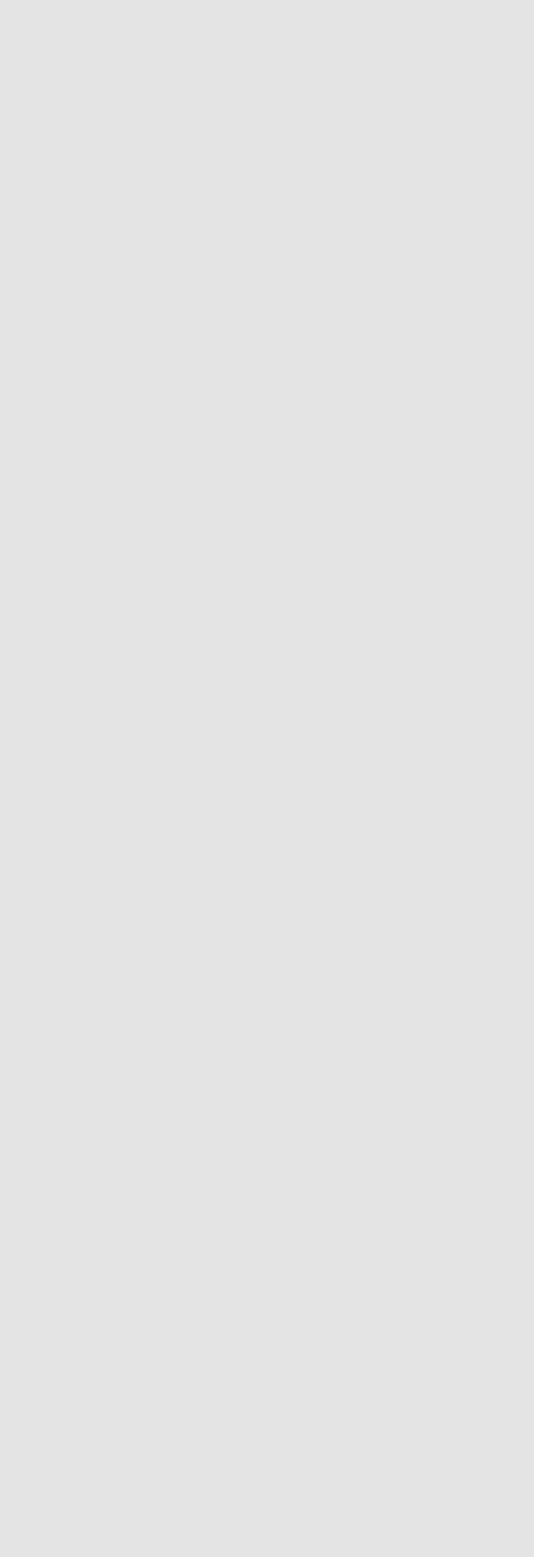
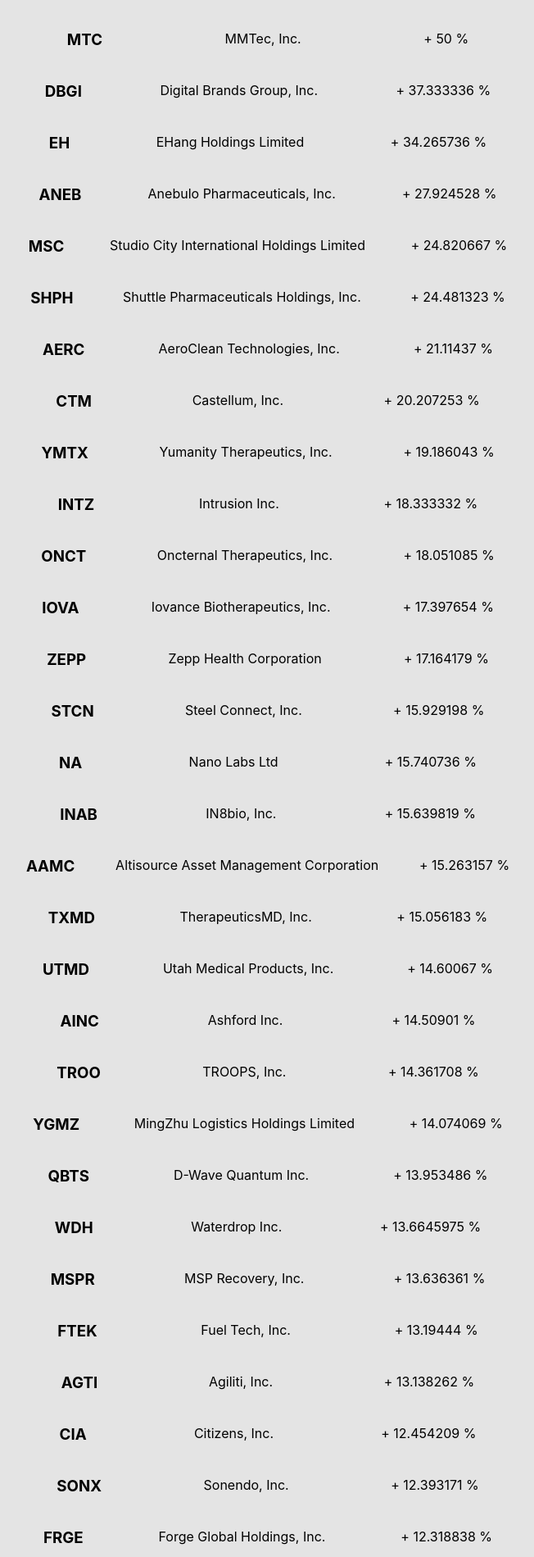
Before and after one commit to JoaNattapon/Us-stock-screener, a React (Create React App) app: page / in a window 1280 px wide. Shown: the part 341-2240 px from the top of the page at 82% size, without its empty margins (313-965 px from the left). Before the commit the page ends 800 px from the top, so only its background shows below. Built offline with nearby package versions, Linux system fonts and the light colour scheme.

Commit message:
added Topgainer.js

```diff
--- a/src/component/Closeprice.js
+++ b/src/component/Closeprice.js
@@ -31,7 +31,6 @@
     }
 
 
-
     return (
         <div className="news">
             <h1>Find close price of stock</h1>
--- a/src/component/News.js
+++ b/src/component/News.js
@@ -2,6 +2,7 @@
 import './component.css';
 import { BrowserRouter, Routes, Route, Link, Navigation } from 'react-router-dom';
 import axios from "axios";
+import Topgainer from "./Topgainer";
 
 
 const News = () => {
@@ -56,6 +57,11 @@
                {allNews}
             </div>
 
+            <div>
+                {<Topgainer />}
+            </div>
+
+
         </div>
     )
 }
--- /dev/null
+++ b/src/component/Topgainer.js
@@ -0,0 +1,30 @@
+import React, { useEffect, useState } from "react";
+import './component.css';
+import { BrowserRouter, Routes, Route, Link, Navigation } from 'react-router-dom';
+import axios from "axios";
+import data from "./data.json"
+
+const Topgainer = () => {
+
+    const [top, getTop] = useState();
+
+
+
+    const allTopGainer = data.map((stock,i) => {
+        return(
+            <div className="showgainer">
+                <h3>{stock.symbol}</h3>
+                <p>{stock.name}</p>
+                <p>+ {stock.changesPercentage} %</p>
+            </div>
+        )
+    })
+
+    return(
+        <>
+            {allTopGainer}
+        </>
+    )
+}
+
+export default Topgainer;
--- a/src/component/component.css
+++ b/src/component/component.css
@@ -1,3 +1,4 @@
+
 * {
     margin: 0;
     padding: 0;
@@ -23,47 +24,6 @@
     right: 13px;
     bottom: 0;
     width: 100%;
-}
-
-/* ------------ Respondsive design ------------- */
-
-@media(max-width: 909px){
-
-    .header {
-        height: 120px;
-        background-position: 0px 200px;
-    }
-    .searchtap {
-        display: grid;
-        grid-template-columns: auto;
-        gap: 15px;
-    }
-    .searchbtn {
-        margin-top: 0;
-    }
-    .news-template {
-        max-width: 700px;
-    }
-    .news-template h1 {
-        font-size: 1.5em;
-    }
-}
-@media(max-width: 600px){
-
-    .header {
-        height: 80px;
-        background-position: 0px 170px;
-    }
-    .header h1 {
-        font-size: 1.1em;
-        right: 5px;
-    }
-    .searchbtn {
-        margin-top: 0;
-    }
-    .news-template {
-        max-width: 85%;
-    }
 }
 
 /* ---------------------Start of News.js ----------------------- */
@@ -164,10 +124,22 @@
     object-fit: contain;
 }
 
+/* --------------------- Start of Topgainer.js ---------------------- */
+.showgainer {
+    width: 50%;
+    display: grid;
+    grid-template-columns: auto auto auto;
+    margin: 40px auto;
+
+}
+
 /* ---------------------Start of Closeprice.js ---------------------- */
 .closeprice {
     margin-top: 70px;
 }
+
+
+
 
 /* --------------------- Stocklist hardcode ---------------------- */
 .green {
@@ -191,3 +163,56 @@
 .error p {
     margin-top: 30px;
 }
+
+/* ------------ Respondsive design ------------- */
+
+@media(max-width: 909px){
+
+    .header {
+        height: 120px;
+        background-position: 0px 200px;
+    }
+    .searchtap {
+        display: grid;
+        grid-template-columns: auto;
+
+        gap: 15px;
+    }
+    .searchbtn {
+        margin-top: 0;
+    }
+    .news-template {
+        max-width: 700px;
+    }
+    .news-template h1 {
+        font-size: 1.5em;
+    }
+    .showgainer {
+        display: grid;
+        grid-template-columns: auto;
+        grid-template-rows: auto auto auto;
+    }
+}
+@media(max-width: 600px){
+
+    .header {
+        height: 80px;
+        background-position: 0px 170px;
+    }
+    .header h1 {
+        font-size: 1.1em;
+        right: 5px;
+    }
+    .searchbtn {
+        margin-top: 0;
+    }
+    .news-template {
+        max-width: 85%;
+    }
+    .showgainer {
+        display: grid;
+        grid-template-columns: auto;
+        grid-template-rows: auto auto auto;
+    }
+
+}
--- /dev/null
+++ b/src/component/data.json
@@ -0,0 +1,212 @@
+[
+    {
+    "symbol": "MTC",
+    "name": "MMTec, Inc.",
+    "change": 0.5,
+    "price": 1.5,
+    "changesPercentage": 50
+    },
+    {
+    "symbol": "DBGI",
+    "name": "Digital Brands Group, Inc.",
+    "change": 1.4,
+    "price": 5.15,
+    "changesPercentage": 37.333336
+    },
+    {
+    "symbol": "EH",
+    "name": "EHang Holdings Limited",
+    "change": 1.96,
+    "price": 7.68,
+    "changesPercentage": 34.265736
+    },
+    {
+    "symbol": "ANEB",
+    "name": "Anebulo Pharmaceuticals, Inc.",
+    "change": 0.74,
+    "price": 3.39,
+    "changesPercentage": 27.924528
+    },
+    {
+    "symbol": "MSC",
+    "name": "Studio City International Holdings Limited",
+    "change": 0.654,
+    "price": 3.2889,
+    "changesPercentage": 24.820667
+    },
+    {
+    "symbol": "SHPH",
+    "name": "Shuttle Pharmaceuticals Holdings, Inc.",
+    "change": 0.59,
+    "price": 3,
+    "changesPercentage": 24.481323
+    },
+    {
+    "symbol": "AERC",
+    "name": "AeroClean Technologies, Inc.",
+    "change": 0.72,
+    "price": 4.13,
+    "changesPercentage": 21.11437
+    },
+    {
+    "symbol": "CTM",
+    "name": "Castellum, Inc.",
+    "change": 0.195,
+    "price": 1.16,
+    "changesPercentage": 20.207253
+    },
+    {
+    "symbol": "YMTX",
+    "name": "Yumanity Therapeutics, Inc.",
+    "change": 0.33,
+    "price": 2.05,
+    "changesPercentage": 19.186043
+    },
+    {
+    "symbol": "INTZ",
+    "name": "Intrusion Inc.",
+    "change": 0.55,
+    "price": 3.55,
+    "changesPercentage": 18.333332
+    },
+    {
+    "symbol": "ONCT",
+    "name": "Oncternal Therapeutics, Inc.",
+    "change": 0.1682,
+    "price": 1.1,
+    "changesPercentage": 18.051085
+    },
+    {
+    "symbol": "IOVA",
+    "name": "Iovance Biotherapeutics, Inc.",
+    "change": 1.19,
+    "price": 8.03,
+    "changesPercentage": 17.397654
+    },
+    {
+    "symbol": "ZEPP",
+    "name": "Zepp Health Corporation",
+    "change": 0.23,
+    "price": 1.57,
+    "changesPercentage": 17.164179
+    },
+    {
+    "symbol": "STCN",
+    "name": "Steel Connect, Inc.",
+    "change": 0.18,
+    "price": 1.31,
+    "changesPercentage": 15.929198
+    },
+    {
+    "symbol": "NA",
+    "name": "Nano Labs Ltd",
+    "change": 0.17,
+    "price": 1.25,
+    "changesPercentage": 15.740736
+    },
+    {
+    "symbol": "INAB",
+    "name": "IN8bio, Inc.",
+    "change": 0.33,
+    "price": 2.44,
+    "changesPercentage": 15.639819
+    },
+    {
+    "symbol": "AAMC",
+    "name": "Altisource Asset Management Corporation",
+    "change": 2.9,
+    "price": 21.9,
+    "changesPercentage": 15.263157
+    },
+    {
+    "symbol": "TXMD",
+    "name": "TherapeuticsMD, Inc.",
+    "change": 0.67,
+    "price": 5.12,
+    "changesPercentage": 15.056183
+    },
+    {
+    "symbol": "UTMD",
+    "name": "Utah Medical Products, Inc.",
+    "change": 12.98,
+    "price": 101.88,
+    "changesPercentage": 14.60067
+    },
+    {
+    "symbol": "AINC",
+    "name": "Ashford Inc.",
+    "change": 2.0755,
+    "price": 16.3804,
+    "changesPercentage": 14.50901
+    },
+    {
+    "symbol": "TROO",
+    "name": "TROOPS, Inc.",
+    "change": 0.27,
+    "price": 2.15,
+    "changesPercentage": 14.361708
+    },
+    {
+    "symbol": "YGMZ",
+    "name": "MingZhu Logistics Holdings Limited",
+    "change": 0.38,
+    "price": 3.08,
+    "changesPercentage": 14.074069
+    },
+    {
+    "symbol": "QBTS",
+    "name": "D-Wave Quantum Inc.",
+    "change": 0.3,
+    "price": 2.45,
+    "changesPercentage": 13.953486
+    },
+    {
+    "symbol": "WDH",
+    "name": "Waterdrop Inc.",
+    "change": 0.22,
+    "price": 1.83,
+    "changesPercentage": 13.6645975
+    },
+    {
+    "symbol": "MSPR",
+    "name": "MSP Recovery, Inc.",
+    "change": 0.15,
+    "price": 1.25,
+    "changesPercentage": 13.636361
+    },
+    {
+    "symbol": "FTEK",
+    "name": "Fuel Tech, Inc.",
+    "change": 0.19,
+    "price": 1.63,
+    "changesPercentage": 13.19444
+    },
+    {
+    "symbol": "AGTI",
+    "name": "Agiliti, Inc.",
+    "change": 2.29,
+    "price": 19.72,
+    "changesPercentage": 13.138262
+    },
+    {
+    "symbol": "CIA",
+    "name": "Citizens, Inc.",
+    "change": 0.34,
+    "price": 3.07,
+    "changesPercentage": 12.454209
+    },
+    {
+    "symbol": "SONX",
+    "name": "Sonendo, Inc.",
+    "change": 0.29,
+    "price": 2.63,
+    "changesPercentage": 12.393171
+    },
+    {
+    "symbol": "FRGE",
+    "name": "Forge Global Holdings, Inc.",
+    "change": 0.17,
+    "price": 1.55,
+    "changesPercentage": 12.318838
+    }
+    ]
```
